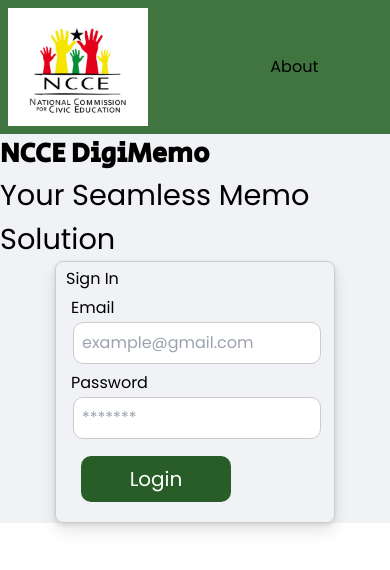
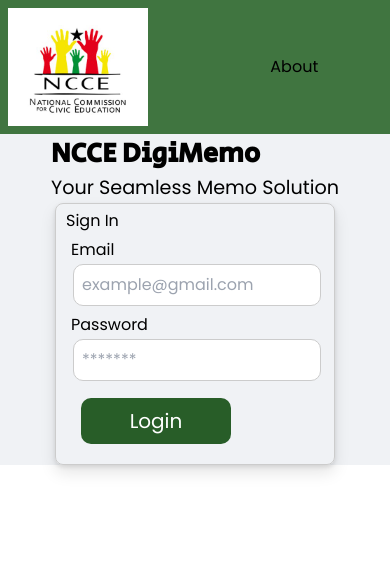
Before and after one commit to kwakuAdu2/memo-app-rebuild, a React (Vite) app: page / in a window 390 px wide. Shown: the top 570 px of the page. Built offline with nearby package versions, Linux system fonts and the light colour scheme.

Commit message:
Hero section retouch

```diff
--- a/src/components/global/Hero.jsx
+++ b/src/components/global/Hero.jsx
@@ -2,7 +2,7 @@
 
 const Hero = () => {
   return (
-   <section className='hero-section'>
+   <section className='hero-section sm:mt-10 md:mt-10'>
     <h1 className='uppercase text-center font-bold'>
         {/* welcome to NCCE  <br />
         digitalized memo platform */}
--- a/src/components/global/global.css
+++ b/src/components/global/global.css
@@ -44,9 +44,26 @@
     /* height: calc(100vh - 29%); */
 
 }
+.hero-content{
+    display: flex;
+}
+
+@media screen and (max-width: 700px) {
+    .hero-content{
+        display: flex;
+        flex-direction: column;
+    }
+
+}
+
+/* @media screen and (max-width: 700px) {
+    .hero-section h1{
+        font-size: 1.7rem;
+    }
+} */
 
 .hero-section h1{
-    font-size: 3.4rem;
+    font-size: 3.6rem;
     text-shadow: 3px 3px solid #333;
     font-family: "Secular One", sans-serif;
     font-weight: 800;
@@ -61,6 +78,13 @@
     .hero-section h1{
         font-size: 1.7rem;
     }
+}
+
+@media screen and (max-width: 700px) {
+    .hero-section p{
+        font-size: 1.2rem;
+    }
+
 }
 
 /* Sign in Form */
--- a/src/pages/auth/SignIn.jsx
+++ b/src/pages/auth/SignIn.jsx
@@ -8,7 +8,7 @@
   return (
     <div className="w-screen sign-in-content h-screen flex flex-col">
       <Navbar />
-      <div className="flex justify-around">
+      <div className="hero-content">
         <Hero />
         <SignInForm />
       </div>
```
